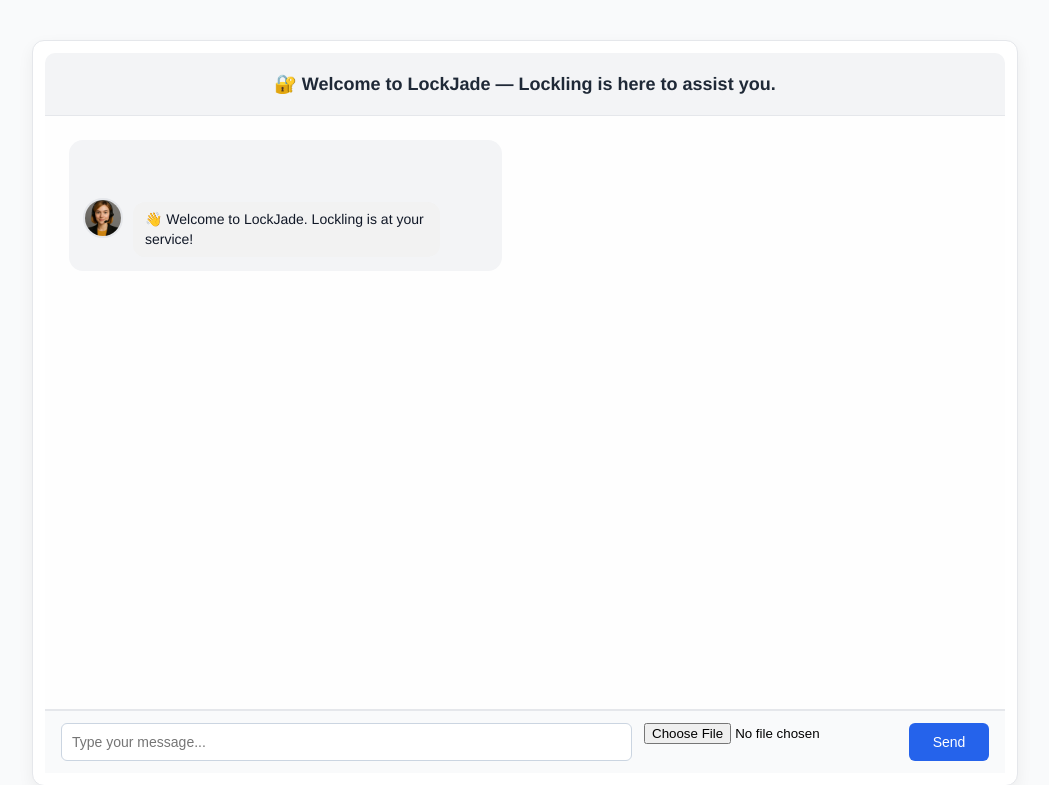
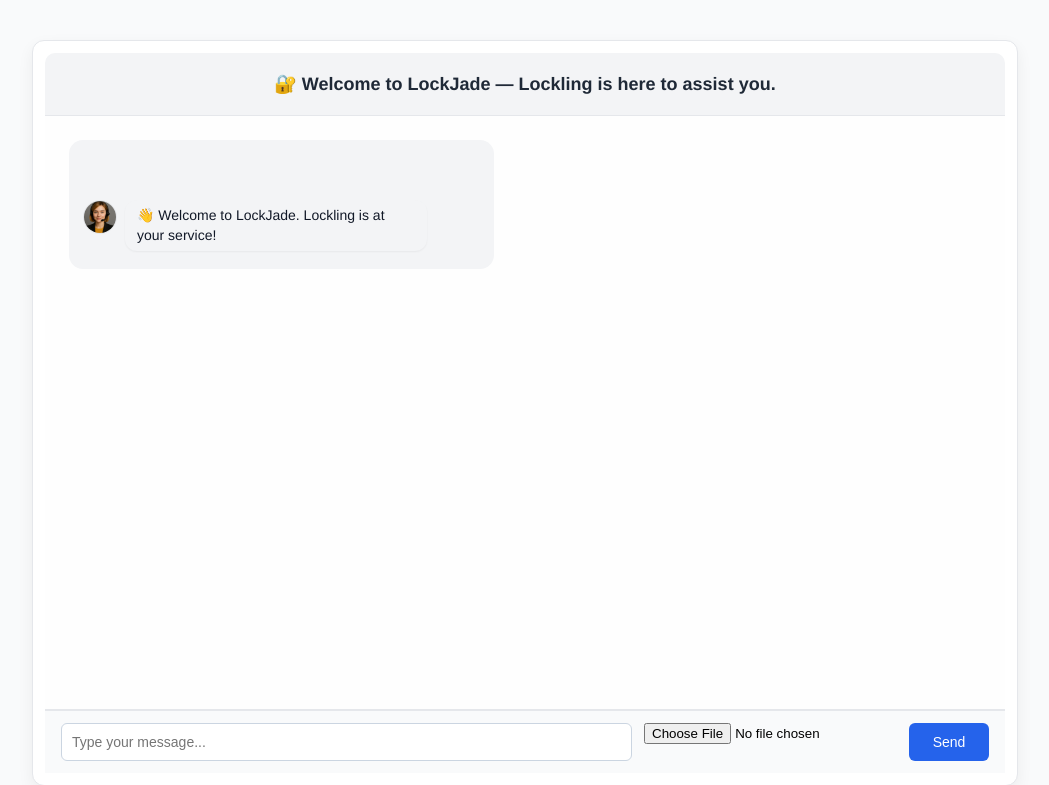
Before and after one commit to LockJade111/lockling-gpt-cloud, a FastAPI app: page /chat-ui in a window 1280 px wide. Shown: the top 785 px of the page, without its empty margins (115-1164 px from the left). Run offline with FastAPI, Linux system fonts and the light colour scheme; parts of the project's set-up code (start-up, migrations or seed data) failed here and were passed over.

Commit message:
🚀 Dev: 自动提交所有更新 @ 2025-06-02 13:11:41

```diff
--- a/static/css/chat.css
+++ b/static/css/chat.css
@@ -58,38 +58,44 @@
   text-align: left;
 }
 
+
 .bot-message-with-avatar {
   display: flex;
   align-items: flex-start;
-  gap: 10px;
+  gap: 8px;
+  margin-bottom: 6px;
 }
 
 .bot-message-with-avatar .avatar {
-  width: 36px;
-  height: 36px;
+  width: 32px;
+  height: 32px;
   border-radius: 50%;
   object-fit: cover;
-  border: 2px solid #e5e7eb;
+  border: 1px solid #e5e7eb;
+  margin-top: 2px;
 }
 
-
+/* 气泡通用结构优化：高度、行距、字距 */
 .bot-bubble, .user-bubble {
-  padding: 8px 12px;
-  margin: 4px 0;
+  padding: 6px 12px;
+  margin: 2px 0;
   border-radius: 12px;
   max-width: 70%;
   font-size: 14px;
   line-height: 1.4;
+  box-shadow: 0 1px 2px rgba(0, 0, 0, 0.05);
 }
 
+/* 具体配色保持不变 */
 .bot-bubble {
-  background-color: #f2f2f2;
+  background-color: #f3f4f6;
 }
 
 .user-bubble {
   background-color: #d6eaff;
   align-self: flex-end;
 }
+
 
 .bot-temp-message {
   opacity: 0.7;
```
